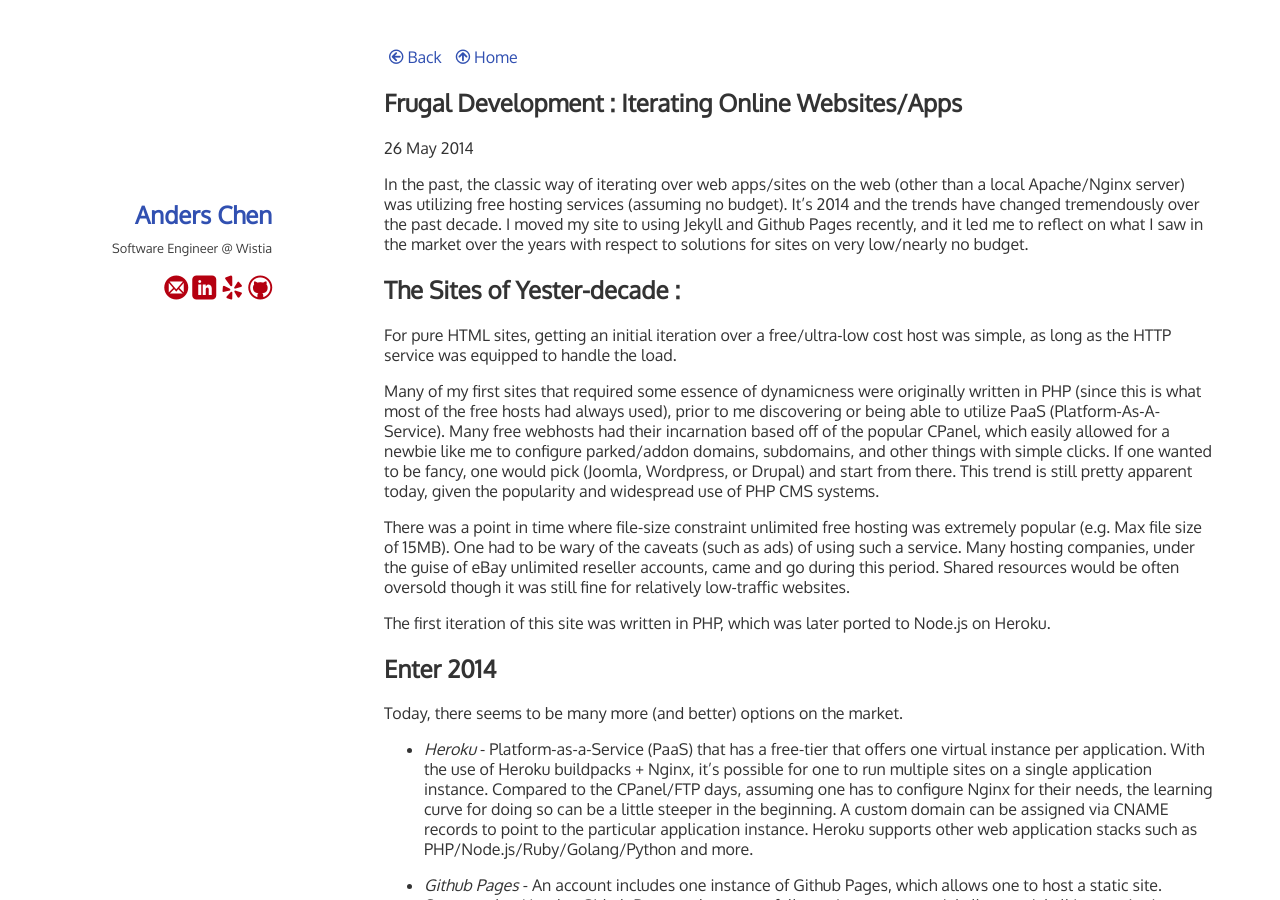
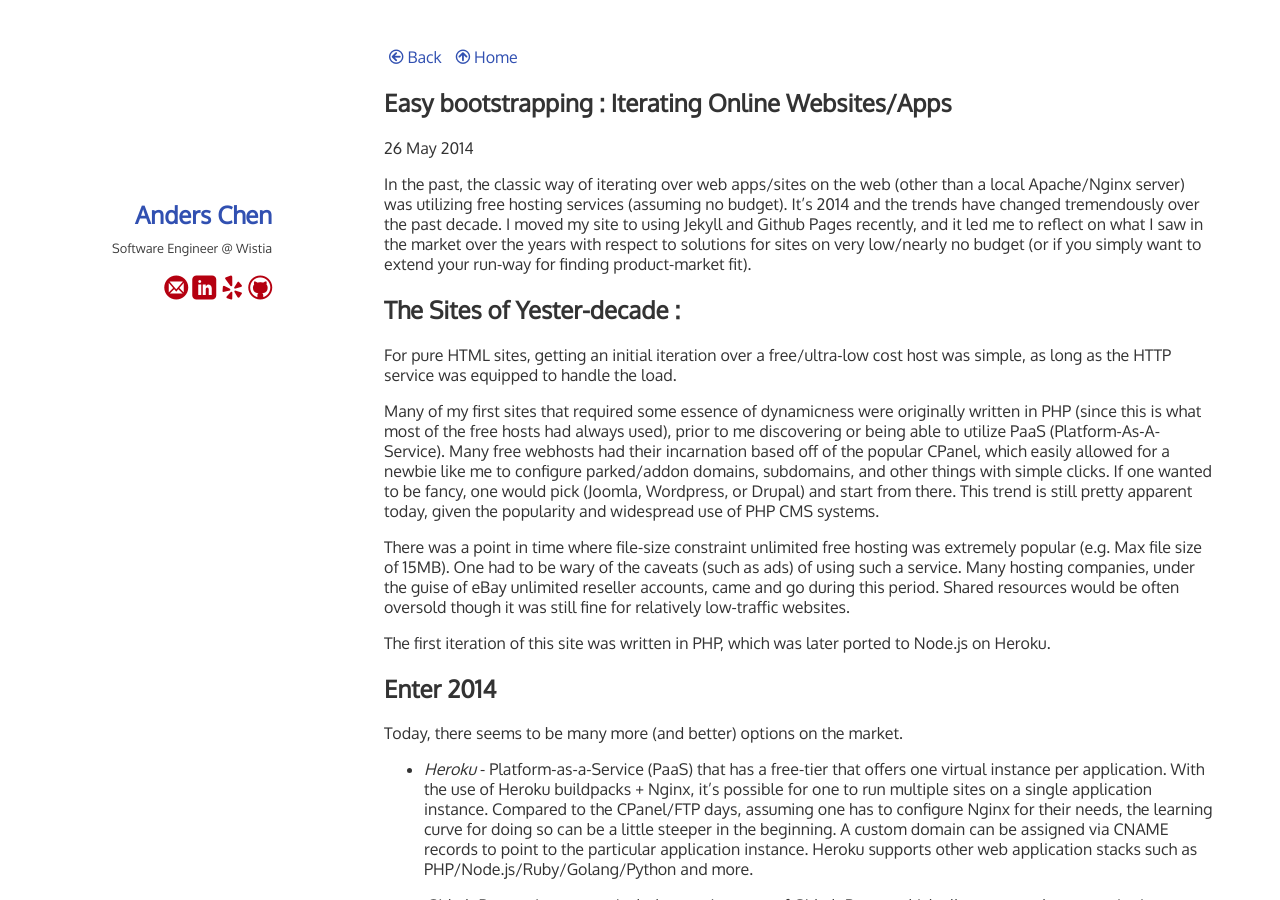
Before and after one commit to chena-site/chena-site.github.io, a Jekyll site: the page built from _posts/2014-05-26-iterating-sites-apps-hosting.markdown, in a window 1280 px wide and 900 px high. Built offline with Jekyll 4.4.1, drawn with Linux system fonts in a browser that asks for light colours; nearby versions of some CDN libraries; Markdown is read by kramdown in place of the engine named in the settings.

Commit message:
Update 2014-05-26-iterating-sites-apps-hosting.markdown

```diff
--- a/_posts/2014-05-26-iterating-sites-apps-hosting.markdown
+++ b/_posts/2014-05-26-iterating-sites-apps-hosting.markdown
@@ -1,12 +1,12 @@
 ---
 layout: post
-title: "Frugal Development : Iterating Online Websites/Apps"
+title: "Easy bootstrapping : Iterating Online Websites/Apps"
 tags: web static-sites
 categories: websites hosting
 date: 2014-05-26
 ---
 
-In the past, the classic way of iterating over web apps/sites on the web (other than a local Apache/Nginx server) was utilizing free hosting services (assuming no budget). It's 2014 and the trends have changed tremendously over the past decade. I moved my site to using Jekyll and Github Pages recently, and it led me to reflect on what I saw in the market over the years with respect to solutions for sites on very low/nearly no budget.
+In the past, the classic way of iterating over web apps/sites on the web (other than a local Apache/Nginx server) was utilizing free hosting services (assuming no budget). It's 2014 and the trends have changed tremendously over the past decade. I moved my site to using Jekyll and Github Pages recently, and it led me to reflect on what I saw in the market over the years with respect to solutions for sites on very low/nearly no budget (or if you simply want to extend your run-way for finding product-market fit).
 
 ## The Sites of Yester-decade :
 
```
